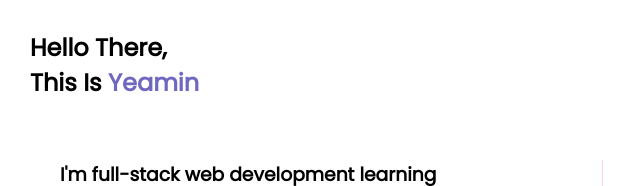
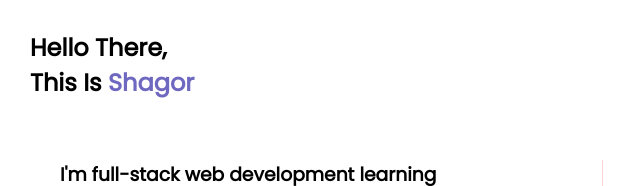
Before and after one commit to sadiqullahshagor/simple-website, a plain HTML site: page index.html in a window 1280 px wide. Shown: the top 186 px of the page, 0-640 px from the left. Drawn offline with Linux system fonts and the light colour scheme.

Commit message:
add-code

```diff
--- a/index.html
+++ b/index.html
@@ -23,7 +23,7 @@
     <section class="header-section">
         <div class="dib">
             <h1>Hello There,</h1>
-            <h1>This Is <span class="yeamin-color">Yeamin</span> </h1>
+            <h1>This Is <span class="yeamin-color">Shagor</span> </h1>
         </div>
 
 
```
